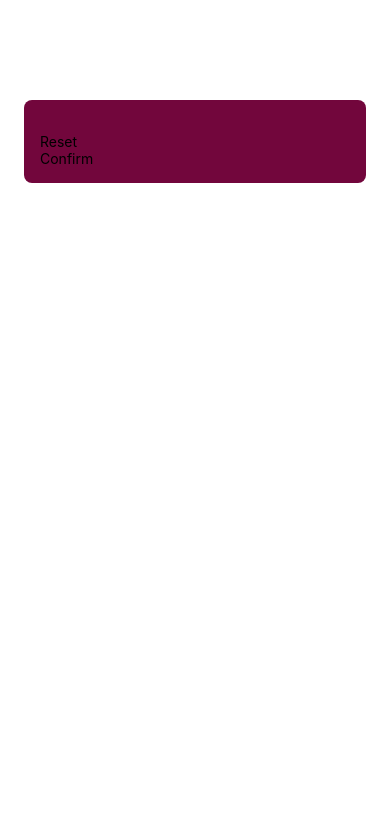
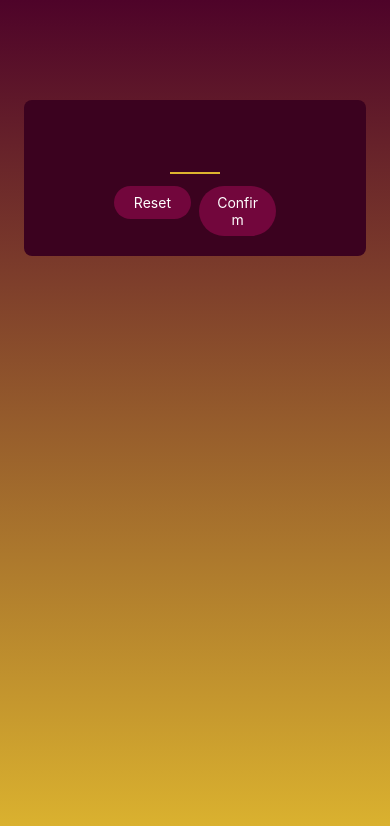
Before and after one commit to adi07rak/React_Native_App-Guess_My_Number_Game, a React Native app: screen / in a window 390 px wide. Shown: the top 826 px of the page. Built offline with nearby package versions, Linux system fonts and the light colour scheme.

Commit message:
Updated branch with progress: V55

```diff
--- a/App.js
+++ b/App.js
@@ -1,21 +1,17 @@
-import { StyleSheet, Text, View } from 'react-native';
-import StartGameScreen from './screens/StartGameScreen';
+import { StyleSheet } from "react-native";
+import { LinearGradient } from 'expo-linear-gradient';
+import StartGameScreen from "./screens/StartGameScreen";
 
 export default function App() {
   return (
-    // <View style={styles.container}>
-    //   <Text>Hello World!!!!</Text>
-    //   <StatusBar style="auto" />
-    // </View>
-    <StartGameScreen />
+    <LinearGradient colors={['#4e0329', '#ddb52f']} style={styles.rootScreen}>
+      <StartGameScreen />
+    </LinearGradient>
   );
 }
 
 const styles = StyleSheet.create({
-  container: {
+  rootScreen: {
     flex: 1,
-    backgroundColor: '#fff',
-    alignItems: 'center',
-    justifyContent: 'center',
   },
 });
--- a/components/PrimaryButton.js
+++ b/components/PrimaryButton.js
@@ -1,11 +1,41 @@
-import { View, Text } from "react-native";
+import { View, Text, Pressable, StyleSheet } from "react-native";
 
 function PrimaryButton({ children }) {
   return (
-    <View>
-      <Text>{children}</Text>
+    <View style={styles.buttonOuterContainer}>
+      <Pressable
+        style={({ pressed }) =>
+          pressed
+            ? [styles.buttonInnerContainer, styles.pressed]
+            : styles.buttonInnerContainer
+        }
+        android_ripple={{ color: "#640233" }}
+      >
+        <Text style={styles.buttonText}>{children}</Text>
+      </Pressable>
     </View>
   );
 }
 
 export default PrimaryButton;
+
+const styles = StyleSheet.create({
+  buttonOuterContainer: {
+    margin: 4,
+    borderRadius: 28,
+    overflow: "hidden",
+  },
+  buttonInnerContainer: {
+    backgroundColor: "#72063c",
+    paddingVertical: 8,
+    paddingHorizontal: 16,
+    elevation: 2,
+  },
+  buttonText: {
+    color: "white",
+    textAlign: "center",
+  },
+  pressed: {
+    opacity: 0.75,
+  },
+});
--- a/package.json
+++ b/package.json
@@ -15,7 +15,8 @@
     "react": "17.0.1",
     "react-dom": "17.0.1",
     "react-native": "0.64.3",
-    "react-native-web": "0.17.1"
+    "react-native-web": "0.17.1",
+    "expo-linear-gradient": "~11.0.3"
   },
   "devDependencies": {
     "@babel/core": "^7.12.9"
--- a/screens/StartGameScreen.js
+++ b/screens/StartGameScreen.js
@@ -4,9 +4,19 @@
 function StartGameScreen() {
   return (
     <View style={styles.inputContainer}>
-      <TextInput />
-      <PrimaryButton>Reset</PrimaryButton>
-      <PrimaryButton>Confirm</PrimaryButton>
+      <TextInput
+        style={styles.numberInput}
+        maxLength={2}
+        keyboardType="number-pad"
+      />
+      <View style={styles.buttonsContainer}>
+        <View style={styles.buttonContainer}>
+          <PrimaryButton>Reset</PrimaryButton>
+        </View>
+        <View style={styles.buttonContainer}>
+          <PrimaryButton>Confirm</PrimaryButton>
+        </View>
+      </View>
     </View>
   );
 }
@@ -15,10 +25,12 @@
 
 const styles = StyleSheet.create({
   inputContainer: {
+    justifyContent: "center",
+    alignItems: "center",
     marginHorizontal: 24,
     marginTop: 100,
     padding: 16,
-    backgroundColor: "#72063c",
+    backgroundColor: "#3b021f",
     borderRadius: 8,
     elevation: 4, // for shadowing element in android
     // for IOS: use shadow properties
@@ -27,4 +39,21 @@
     // shadowRadius: 6,
     // shadowOpacity: 0.25,
   },
+  numberInput: {
+    height: 50,
+    width: 50,
+    fontSize: 32,
+    borderBottomColor: "#ddb52f",
+    borderBottomWidth: 2,
+    color: "#ddb52f",
+    marginVertical: 8,
+    fontWeight: "bold",
+    textAlign: "center",
+  },
+  buttonsContainer: {
+    flexDirection: "row",
+  },
+  buttonContainer: {
+    flex: 1,
+  }
 });
```
Also changed, not shown: 1 other file (tests, documents, lock files or other folders).
